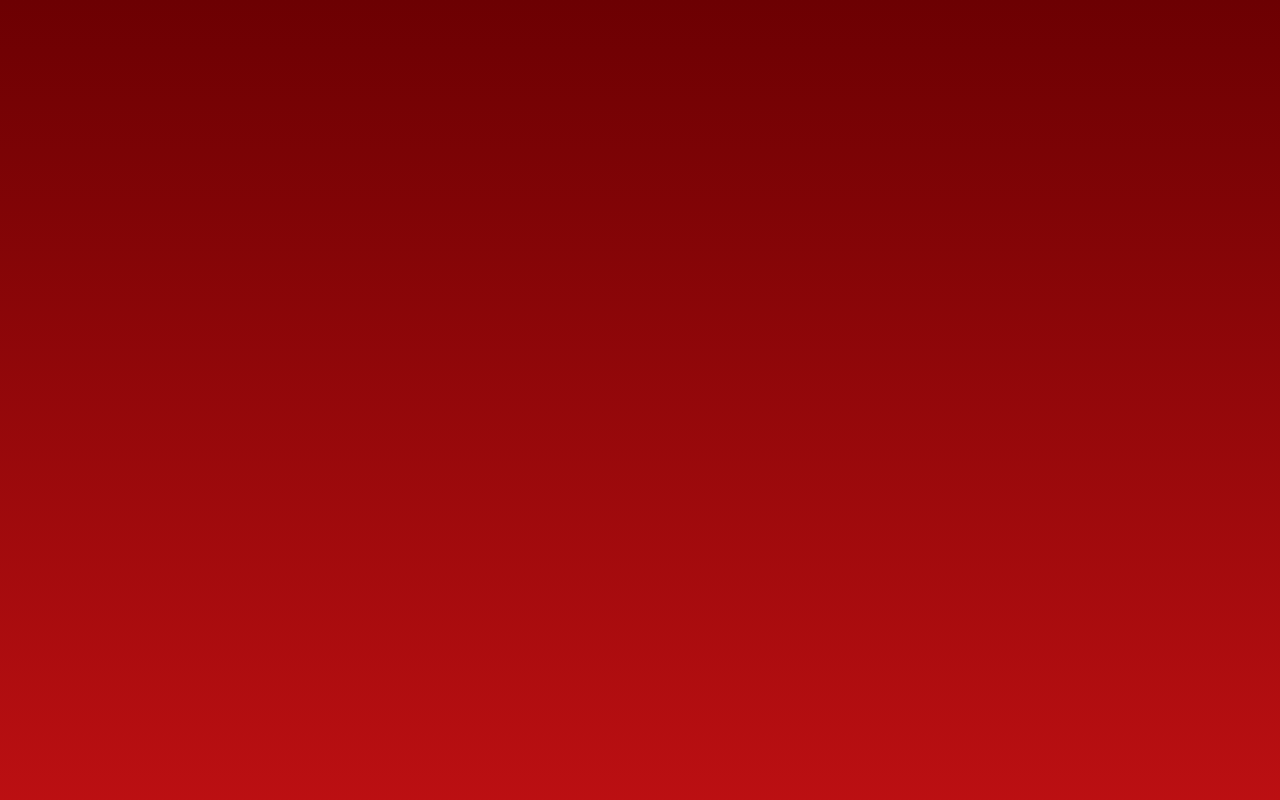
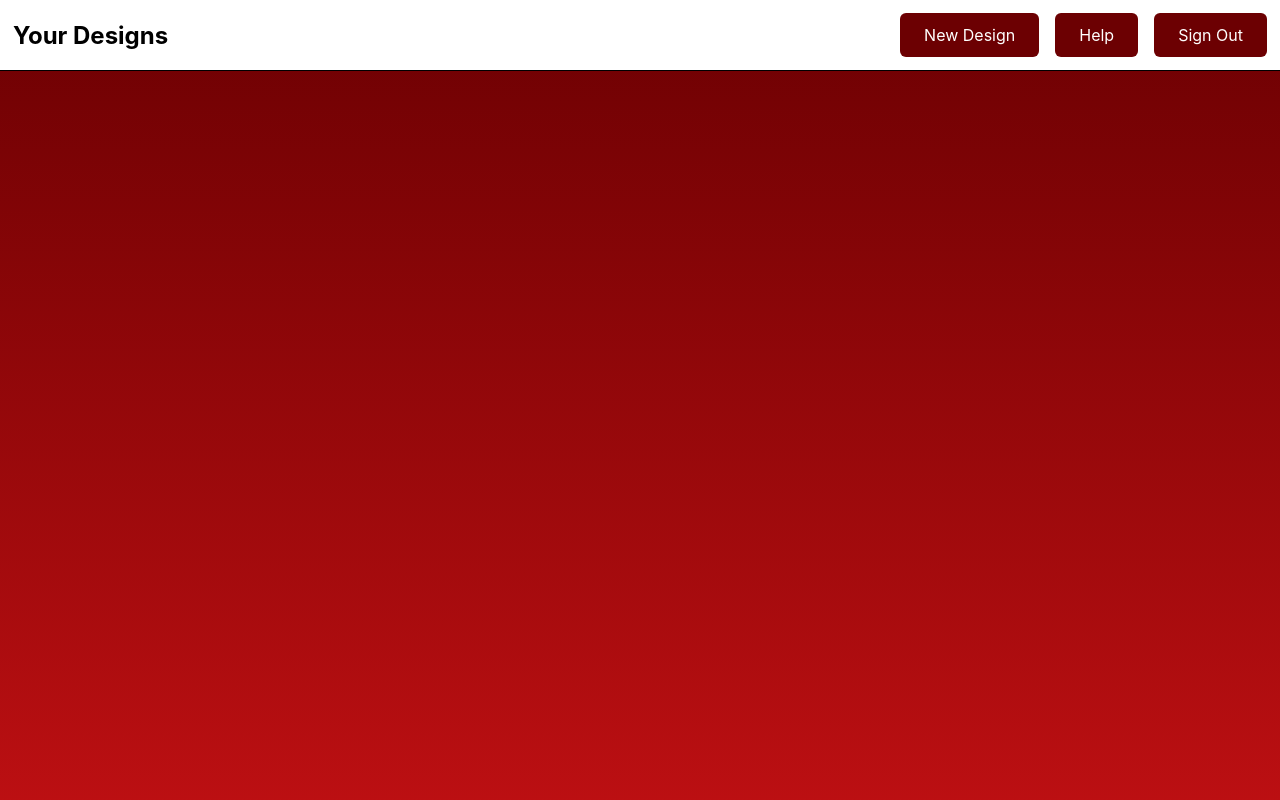
Before and after one commit to escapeprograms/DormDesigner, a React (Create React App) app in the folder dorm-designer/: page /dashboard in a window 1280 px wide. Before the commit this address had no page. Shown: the top 800 px of the page. Built offline with nearby package versions, Linux system fonts and the light colour scheme.

Commit message:
Dashboard
Created dashboard page. Sign In and Register buttons now link to this dashboard page. Clicking New Design currently brings the user to the editor. Clicking Sign Out brings the user back to the login page. Help has no functionality at the present moment.

```diff
--- a/dorm-designer/package.json
+++ b/dorm-designer/package.json
@@ -9,7 +9,7 @@
     "axios": "^1.7.7",
     "react": "^18.3.1",
     "react-dom": "^18.3.1",
-    "react-router-dom": "^6.27.0",
+    "react-router-dom": "^6.28.0",
     "react-scripts": "^5.0.1",
     "three": "^0.169.0",
     "web-vitals": "^2.1.4"
--- a/dorm-designer/src/App.js
+++ b/dorm-designer/src/App.js
@@ -3,12 +3,14 @@ import './App.css';
 import Editor from './Components/Editor/Editor';
 import { BrowserRouter as Router, Route, Routes} from "react-router-dom";
 import LoginPage from './Components/LoginPage/LoginPage';
+import Dashboard from './Components/Dashboard/Dashboard';
 
 function App() {
   return (
     <Router>
       <Routes>
         <Route exact path ="/" element = {<LoginPage/>}></Route>
+        <Route exact path = "/dashboard" element = {<Dashboard/>}></Route>
         <Route exact path = "/editor" element = {<Editor/>}></Route>
       </Routes>
     </Router>
--- /dev/null
+++ b/dorm-designer/src/Components/Dashboard/Dashboard.css
@@ -0,0 +1,39 @@
+.navbar {
+    position: fixed;
+    top: 0;
+    left: 0;
+    right: 0;
+    background-color: #fff;
+    padding: 5px;
+    display: flex;
+    align-items: center;
+    margin: 0 auto;
+    border-bottom: 1px solid #000;
+}
+
+.navbar h1 {
+    margin: 0.5rem;
+}
+
+.navbar .buttons {
+    display: flex;
+    flex-direction: row;
+    margin-left: auto;
+    align-items: center;
+
+}
+
+.button {
+    display: flex;
+    padding: 12px 24px;
+    border-radius: 6px;
+    cursor: pointer;
+    color: #fff;
+    background-color: #6C0002;
+    margin: 0.5rem;
+}
+
+.button a {
+    text-decoration: none;
+    color: #fff;
+}
--- /dev/null
+++ b/dorm-designer/src/Components/Dashboard/Dashboard.jsx
@@ -0,0 +1,20 @@
+import React from 'react'
+import './Dashboard.css'
+import { Link } from 'react-router-dom'
+
+const Dashboard = () => {
+  return (
+    <div>
+      <nav className = "navbar">
+        <h1>Your Designs</h1>
+        <div className = "buttons">
+          <div className = "button"><Link to = "/editor">New Design</Link></div>
+          <div className = "button">Help</div>
+          <div className = "button"><Link to = "/">Sign Out</Link></div>
+        </div>
+      </nav>
+    </div>
+  )
+}
+
+export default Dashboard
--- a/dorm-designer/src/Components/LoginRegister/LoginRegister.jsx
+++ b/dorm-designer/src/Components/LoginRegister/LoginRegister.jsx
@@ -21,8 +21,8 @@ const LoginRegister = () => {
       </div>
       </div>
       <div className ="submit-container">
-        <div className = "submit"><Link to = "/editor">Login</Link></div>
-        <div className = "submit"><Link to = "/editor">Register</Link></div>
+        <div className = "submit"><Link to = "/dashboard">Login</Link></div>
+        <div className = "submit"><Link to = "/dashboard">Register</Link></div>
       </div>
     </div>
   )
--- a/package.json
+++ b/package.json
@@ -13,7 +13,9 @@
     "dotenv": "^16.4.5",
     "express": "^4.21.1",
     "mongodb": "^6.10.0",
-    "mongoose": "^8.7.2"
+    "mongoose": "^8.7.2",
+    "react-router-dom": "^6.27.0",
+    "react-scripts": "^5.0.1"
   },
   "type": "module",
   "keywords": []
```
Also changed, not shown: 2 other files (tests, documents, lock files or other folders).
